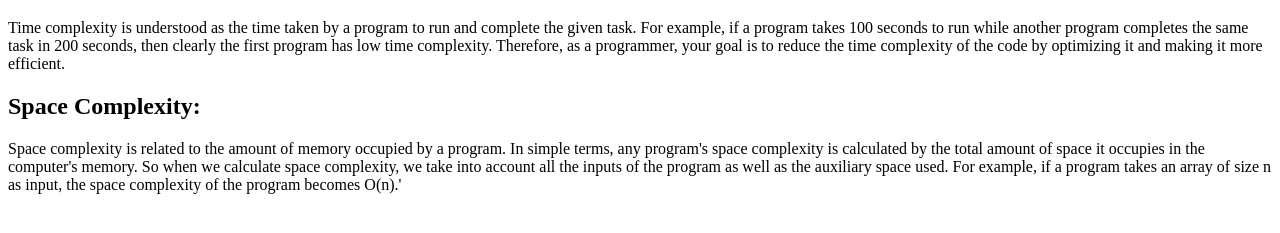
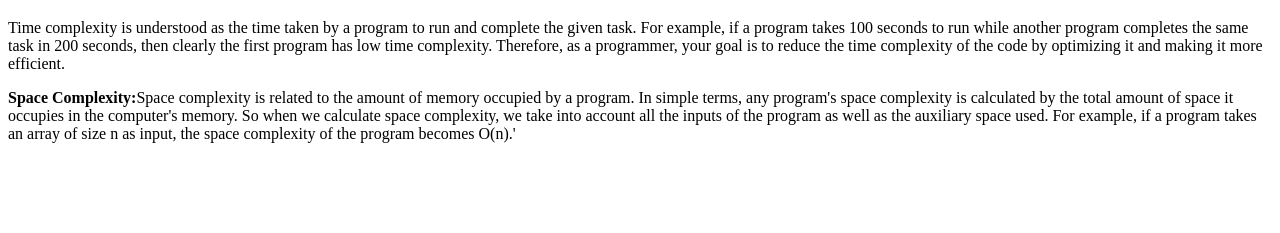
Before and after one commit to acciojob/time-and-space-complexity-Vidyasba, a website: page main.html in a window 1280 px wide. Shown: the part 61-294 px from the top of the page. Drawn offline with Linux system fonts and the light colour scheme.

Commit message:
created a submission

```diff
--- a/main.html
+++ b/main.html
@@ -13,8 +13,8 @@
 
 		<p>Time complexity is understood as the time taken by a program to run and complete the given task. For example, if a program takes 100 seconds to run while another program completes the same task in 200 seconds, then clearly the first program has low time complexity. Therefore, as a programmer, your goal is to reduce the time complexity of the code by optimizing it and making it more efficient.</p>
 
-		<p><h2>Space Complexity:</h2>
-			Space complexity is related to the amount of memory
+		<p>
+			<strong>Space Complexity:</strong>Space complexity is related to the amount of memory
 			occupied by a program. In simple terms, any program's space
 			complexity is calculated by the total amount of space it
 			occupies in the computer's memory. So when we calculate space complexity, we take into account all the inputs of the program as well as the auxiliary space used. For example, if a program takes an array of size n as
```
